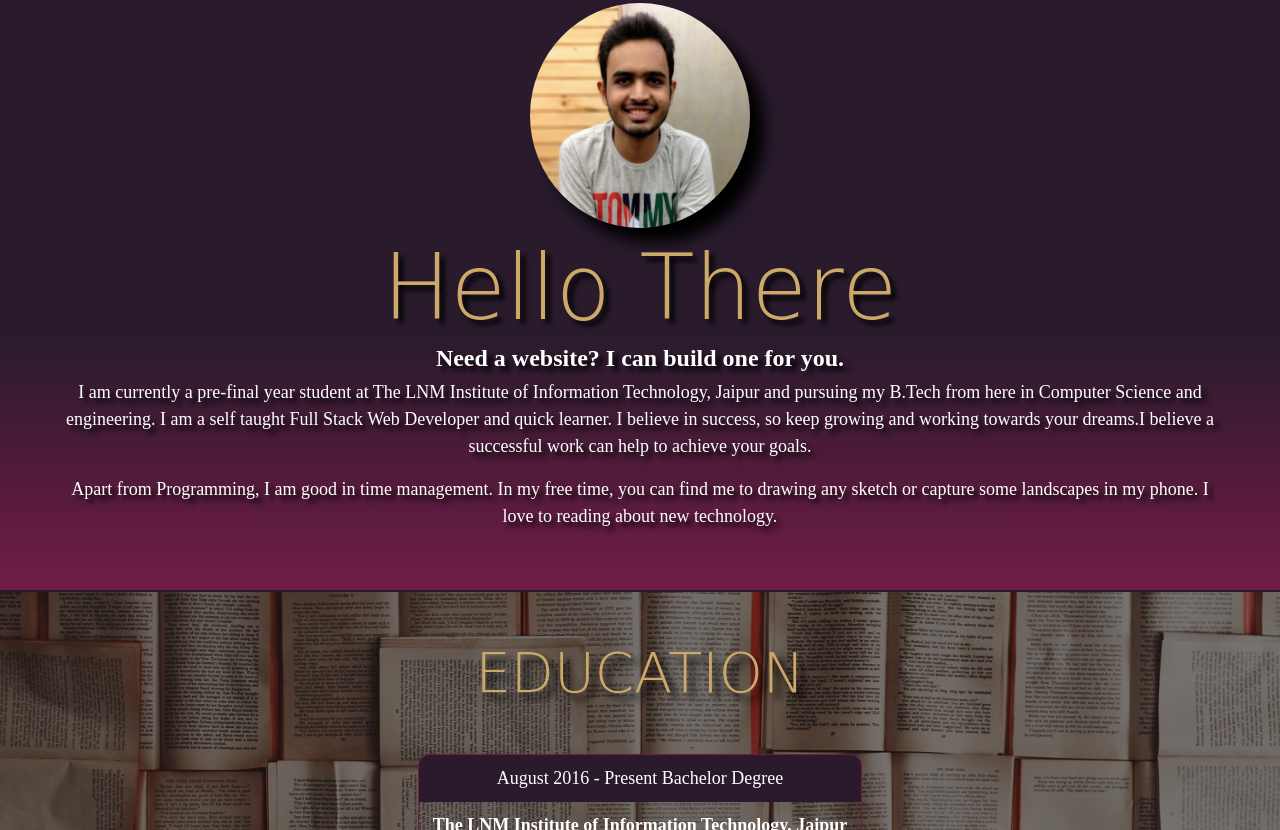
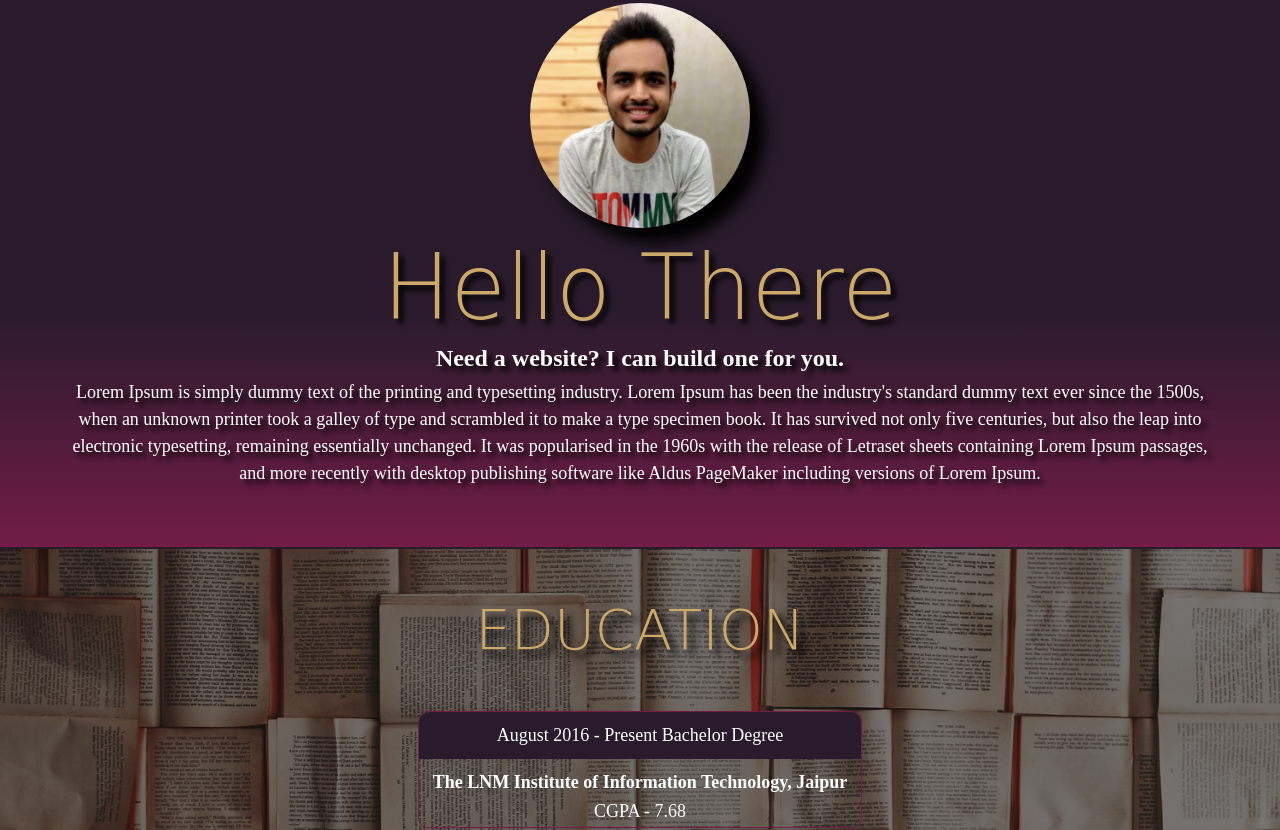
Before and after one commit to rsinghal26/Porfolio-website-template, a plain HTML site: page index.html in a window 1280 px wide. Shown: the part 1009-1839 px from the top of the page. Drawn offline with Linux system fonts and the light colour scheme; a script that the page names is missing.

Commit message:
Update index.html

```diff
--- a/index.html
+++ b/index.html
@@ -59,7 +59,7 @@
     <dir id="home">
     <dir class="container">
         <div id="name">
-            <p>RAJA SINGHAL</p>
+            <p>Your Name</p>
         </div>
         <dir id="intro_second">
             <h3 id="second"><span id="web">WEB</span><span id="developer"></span><span id="cursor"><b>_</b></span></h3>
@@ -107,9 +107,7 @@
         <h1 class="display-2" id="namaste">Hello There</h1>
         <div id="paragragh" class="animateblock btm">
             <h4><b>Need a website? I can build one for you.</b></h4>
-            <p>I am currently a pre-final year student at The LNM Institute of Information Technology, Jaipur and pursuing my B.Tech from here in Computer Science and engineering. I am a self taught Full Stack Web Developer and quick learner. I believe in success, so keep growing and working towards your dreams.I believe a successful work can help to achieve your goals.</p>
-
-            <p>Apart from Programming, I am good in time management. In my free time, you can find me to drawing any sketch or capture some landscapes in my phone. I love to reading about new technology.</p>
+            <p>Lorem Ipsum is simply dummy text of the printing and typesetting industry. Lorem Ipsum has been the industry's standard dummy text ever since the 1500s, when an unknown printer took a galley of type and scrambled it to make a type specimen book. It has survived not only five centuries, but also the leap into electronic typesetting, remaining essentially unchanged. It was popularised in the 1960s with the release of Letraset sheets containing Lorem Ipsum passages, and more recently with desktop publishing software like Aldus PageMaker including versions of Lorem Ipsum.</p>
 
         </div>
     </dir>
```
